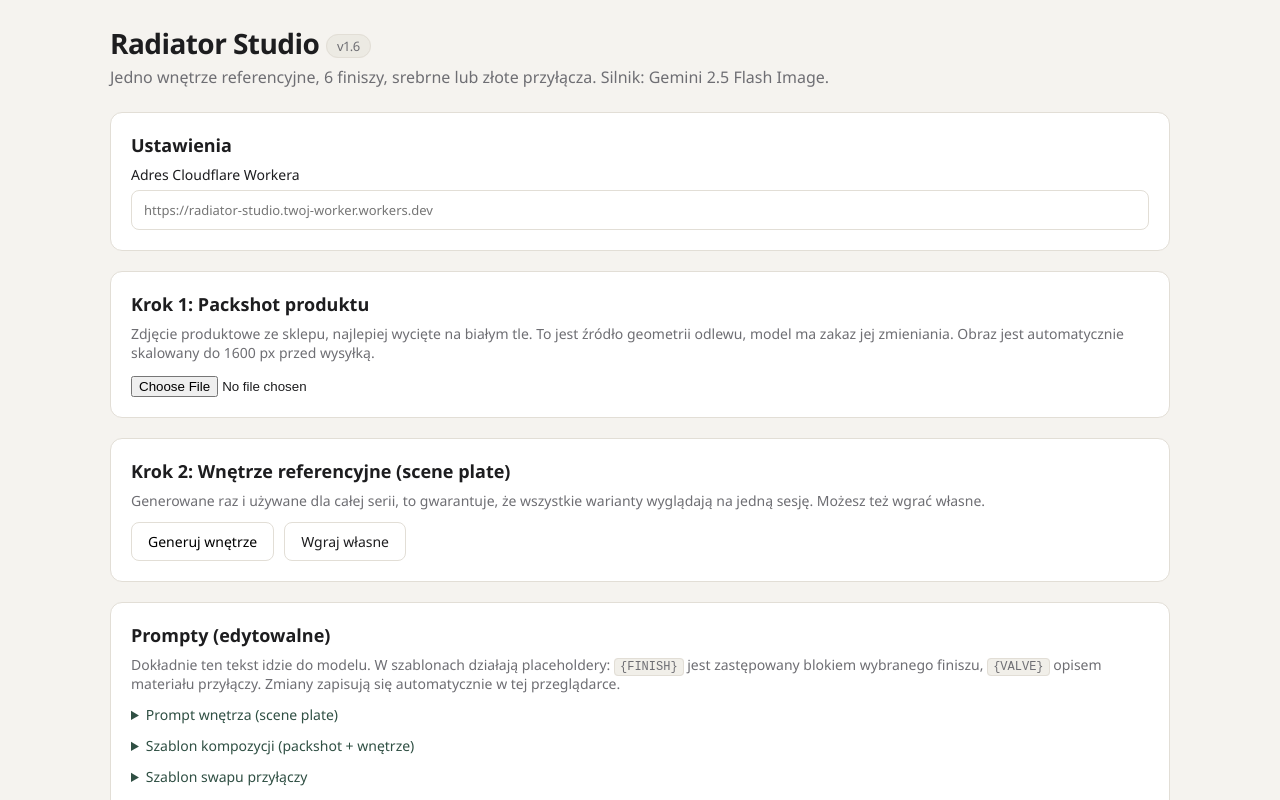
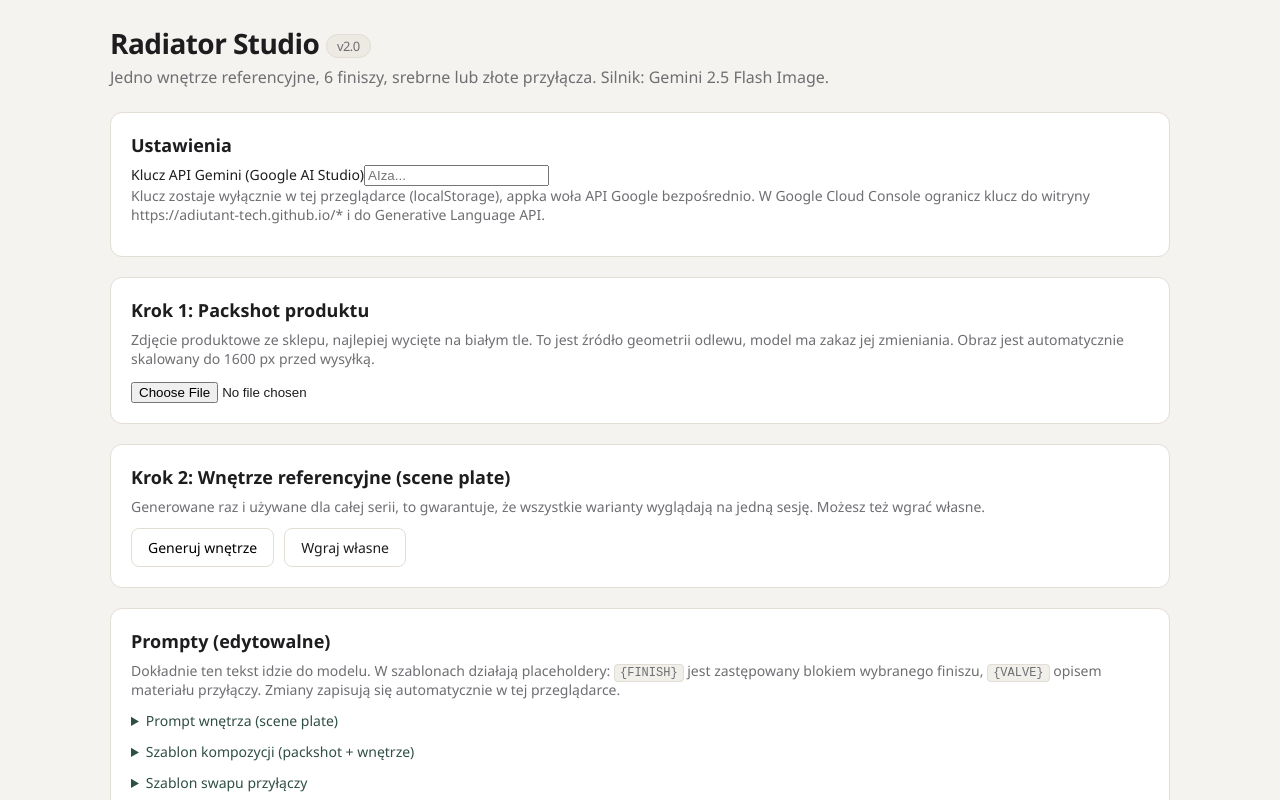
Before and after one commit to adiutant-tech/radiator-studio, a React (Vite) app: page / in a window 1280 px wide. Shown: the top 800 px of the page. Built offline with nearby package versions, Linux system fonts and the light colour scheme.

Commit message:
v2.0: bezposrednie wolanie Gemini z przegladarki

```diff
--- a/src/App.jsx
+++ b/src/App.jsx
@@ -7,7 +7,7 @@ import {
   COMPOSE_TEMPLATE,
   VALVE_SWAP_TEMPLATE,
 } from './prompts.js'
-import { generateImage, getWorkerUrl, setWorkerUrl } from './api.js'
+import { generateImage, getApiKey, setApiKey } from './api.js'
 
 // ---------------------------------------------------------------------------
 
@@ -40,10 +40,10 @@ async function fileToDataUrl(file, maxDim = 1600) {
   return canvas.toDataURL('image/jpeg', 0.92)
 }
 
-// Budżet bajtowy na CAŁE wejście żądania: Workers (free plan) zrywa
-// wychodzące żądania tuż powyżej 1 MiB, więc suma obrazów musi zostać
-// wyraźnie poniżej. Dociskamy schodkowo, aż suma zmieści się w budżecie.
-async function fitBudget(images, budget = 800_000) {
+// Budżet bajtowy na CAŁE wejście żądania. Przy bezpośrednim wołaniu API
+// Google limit żądania to ~20 MB, budżet 6 MB zostawia zapas i w praktyce
+// nie wymusza dodatkowej kompresji ponad standardowe 1600 px.
+async function fitBudget(images, budget = 6_000_000) {
   const steps = [
     [1400, 0.85],
     [1280, 0.78],
@@ -91,7 +91,7 @@ function download(dataUrl, name) {
 const cellId = (finishKey, valveKey) => `${finishKey}__${valveKey}`
 
 // Podbijaj przy każdej zmianie, widoczne w nagłówku appki:
-const APP_VERSION = 'v1.6'
+const APP_VERSION = 'v2.0'
 
 // --- Edytowalne prompty: domyślne wartości + zapis w localStorage -----------
 
@@ -127,7 +127,7 @@ function loadPrompts() {
 // ---------------------------------------------------------------------------
 
 export default function App() {
-  const [workerUrl, setWorkerUrlState] = useState(getWorkerUrl())
+  const [apiKey, setApiKeyState] = useState(getApiKey())
   const [packshot, setPackshot] = useState(null)
   const [plate, setPlate] = useState(null)
   const [plateBusy, setPlateBusy] = useState(false)
@@ -172,9 +172,9 @@ export default function App() {
 
   // --- ustawienia ----------------------------------------------------------
 
-  const saveWorker = (v) => {
-    setWorkerUrlState(v)
-    setWorkerUrl(v)
+  const saveApiKey = (v) => {
+    setApiKeyState(v)
+    setApiKey(v)
   }
 
   // --- plate ---------------------------------------------------------------
@@ -309,14 +309,19 @@ export default function App() {
       <section className="card">
         <h2>Ustawienia</h2>
         <label>
-          Adres Cloudflare Workera
+          Klucz API Gemini (Google AI Studio)
           <input
-            type="url"
-            placeholder="https://radiator-studio.twoj-worker.workers.dev"
-            value={workerUrl}
-            onChange={(e) => saveWorker(e.target.value)}
+            type="password"
+            placeholder="AIza..."
+            value={apiKey}
+            onChange={(e) => saveApiKey(e.target.value)}
           />
         </label>
+        <p className="hint">
+          Klucz zostaje wyłącznie w tej przeglądarce (localStorage), appka woła
+          API Google bezpośrednio. W Google Cloud Console ogranicz klucz do
+          witryny https://adiutant-tech.github.io/* i do Generative Language API.
+        </p>
       </section>
 
       <section className="card">
--- a/src/api.js
+++ b/src/api.js
@@ -1,14 +1,23 @@
-// Klient Workera. Worker trzyma GEMINI_API_KEY i woła
-// gemini-2.5-flash-image:generateContent.
+// Klient Gemini: przeglądarka woła API Google BEZPOŚREDNIO, bez Workera.
+// Tor Cloudflare Workers -> Google zrywał połączenia przy żądaniach z
+// obrazami niezależnie od rozmiaru, więc został wycięty z architektury.
+//
+// Klucz jest wpisywany w Ustawieniach appki i trzymany wyłącznie w
+// localStorage tej przeglądarki. NIGDY nie wpisuj klucza do kodu ani repo.
+// W Google Cloud Console ogranicz klucz:
+//  - Application restrictions -> Websites -> https://adiutant-tech.github.io/*
+//  - API restrictions -> Generative Language API
 
-const LS_KEY = 'radiator-studio-worker-url'
+const LS_KEY = 'radiator-studio-gemini-key'
+const MODEL = 'gemini-2.5-flash-image'
+const GEMINI_URL = `https://generativelanguage.googleapis.com/v1beta/models/${MODEL}:generateContent`
 
-export function getWorkerUrl() {
+export function getApiKey() {
   return localStorage.getItem(LS_KEY) || ''
 }
 
-export function setWorkerUrl(url) {
-  localStorage.setItem(LS_KEY, url.trim().replace(/\/$/, ''))
+export function setApiKey(key) {
+  localStorage.setItem(LS_KEY, key.trim())
 }
 
 // dataURL -> {mimeType, data}
@@ -24,11 +33,9 @@ export function splitDataUrl(dataUrl) {
  * @returns {Promise<string>} dataURL wygenerowanego obrazu
  */
 export async function generateImage(prompt, imageDataUrls = []) {
-  const base = getWorkerUrl()
-  if (!base) throw new Error('Brak adresu Workera. Uzupełnij go w ustawieniach.')
+  const key = getApiKey()
+  if (!key) throw new Error('Brak klucza Gemini. Uzupełnij go w ustawieniach.')
 
-  // Payload w natywnym formacie Gemini generateContent, Worker tylko
-  // dokleja klucz i przepuszcza bajty (proxy strumieniowe).
   const payload = JSON.stringify({
     contents: [
       {
@@ -44,22 +51,23 @@ export async function generateImage(prompt, imageDataUrls = []) {
     generationConfig: { responseModalities: ['IMAGE'] },
   })
 
-  // Zerwania połączenia z Gemini bywają przejściowe: jedna automatyczna
-  // ponowna próba po 2 s, dopiero potem błąd do UI.
+  // Jedna automatyczna ponowna próba po 2 s przy błędach przejściowych.
   let lastError
   for (let attempt = 1; attempt <= 2; attempt++) {
     try {
-      const res = await fetch(`${base}/generate`, {
+      const res = await fetch(GEMINI_URL, {
         method: 'POST',
-        headers: { 'Content-Type': 'application/json' },
+        headers: {
+          'Content-Type': 'application/json',
+          'x-goog-api-key': key,
+        },
         body: payload,
       })
       const body = await res.json().catch(() => ({}))
       if (!res.ok) {
-        const msg = body?.error?.message || body?.error || `Worker odpowiedział ${res.status}`
+        const msg = body?.error?.message || `Gemini odpowiedziało ${res.status}`
         throw new Error(typeof msg === 'string' ? msg : JSON.stringify(msg))
       }
-      // Surowa odpowiedź Gemini: wyciągnij część z obrazem.
       const candidate = body?.candidates?.[0]
       const part = candidate?.content?.parts?.find((p) => p.inlineData || p.inline_data)
       const inline = part?.inlineData || part?.inline_data
@@ -71,7 +79,7 @@ export async function generateImage(prompt, imageDataUrls = []) {
       return `data:${inline.mimeType || inline.mime_type || 'image/png'};base64,${inline.data}`
     } catch (e) {
       lastError = e
-      const transient = /network|connection|fetch|502|timeout/i.test(e.message)
+      const transient = /network|connection|fetch|502|timeout|overloaded|503/i.test(e.message)
       if (attempt === 1 && transient) {
         await new Promise((r) => setTimeout(r, 2000))
         continue
```
